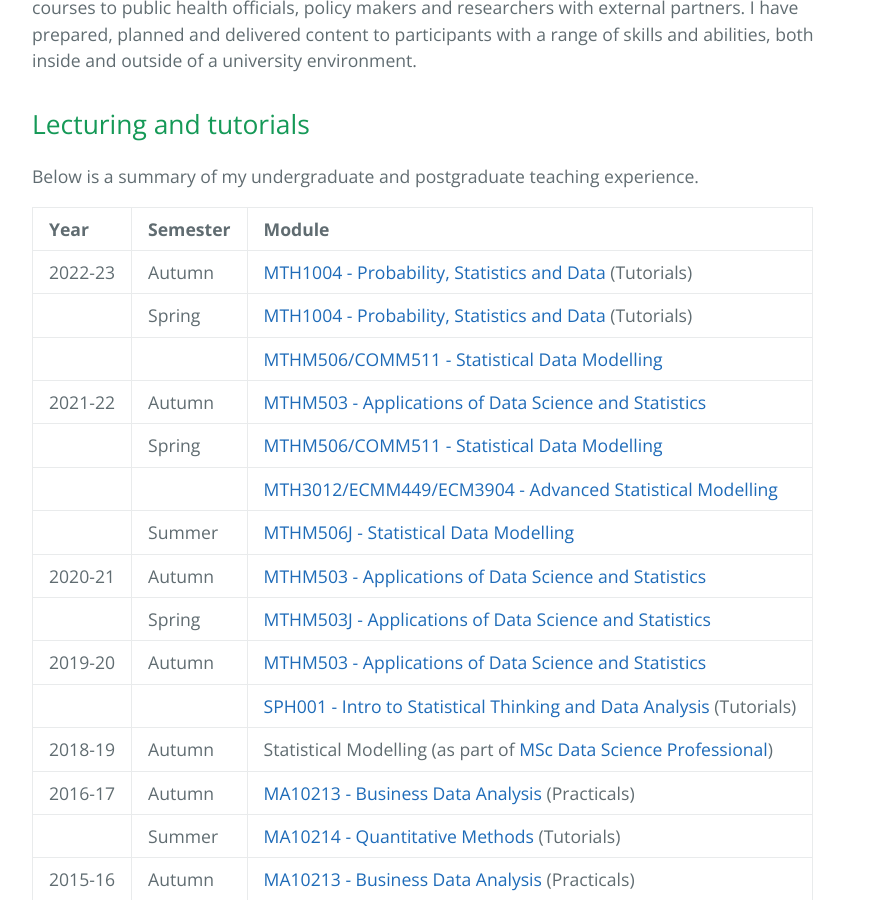
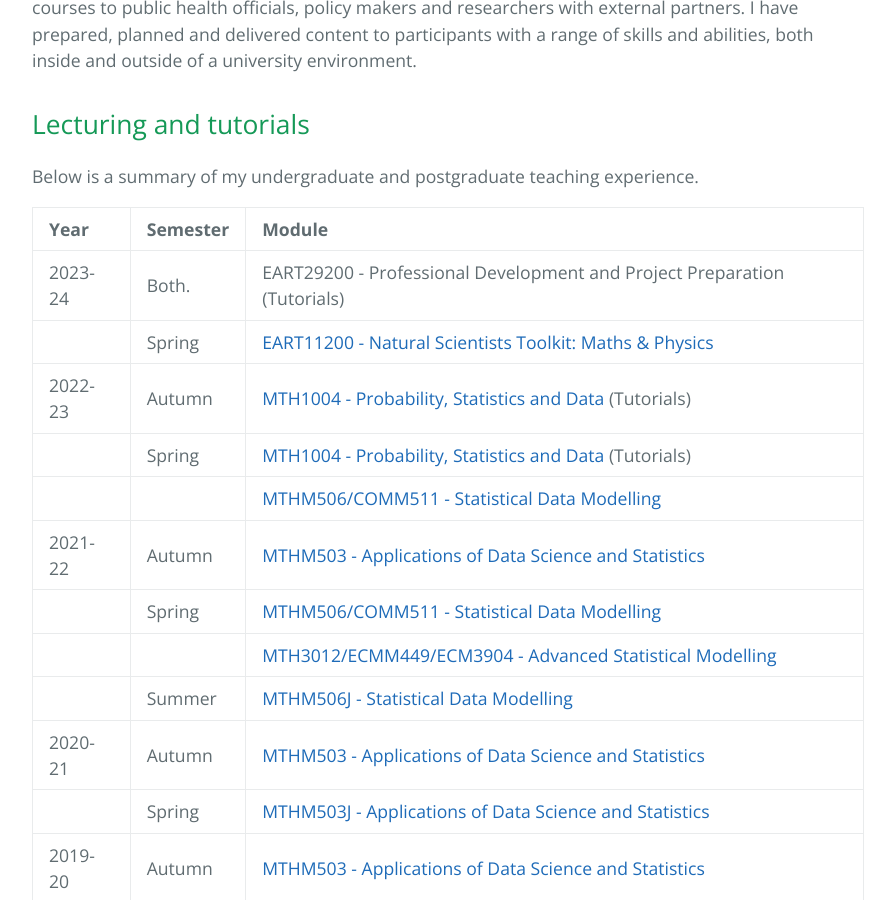
Before and after one commit to matthewllthomas/matthewllthomas.github.io, a Jekyll site: the page built from teaching/index.md, in a window 1280 px wide and 900 px high, scrolled down 494 px. Shown: the whole window, without its empty margins (192-1087 px from the left). Built offline with Jekyll 4.4.1, drawn with Linux system fonts in a browser that asks for light colours; the repository's description, which GitHub fills in, is left out.

Commit message:
Update index.md

```diff
--- a/teaching/index.md
+++ b/teaching/index.md
@@ -13,6 +13,8 @@ Below is a summary of my undergraduate and postgraduate teaching experience.
 
 | Year        | Semester          | Module |
 |:-------------|:--------------|:------|
+| 2023-24  | Both.         | EART29200 - Professional Development and Project Preparation (Tutorials) |
+|                | Spring       | [EART11200 - Natural Scientists Toolkit: Maths & Physics](https://www.manchester.ac.uk/study/undergraduate/courses/2025/12124/bsc-environmental-science/course-details/EART11200#course-unit-details) |
 | 2022-23  | Autumn     | [MTH1004 - Probability, Statistics and Data](https://intranet.exeter.ac.uk/emps/studentinfo/subjects/mathematics/modules/2022/index.php/?moduleCode=MTH1004) (Tutorials)|
 |                 | Spring      | [MTH1004 - Probability, Statistics and Data](https://intranet.exeter.ac.uk/emps/studentinfo/subjects/mathematics/modules/2022/index.php/?moduleCode=MTH1004) (Tutorials)|
 |                 |                 | [MTHM506/COMM511 - Statistical Data Modelling](https://intranet.exeter.ac.uk/emps/studentinfo/subjects/mathematics/modules/2022/index.php/?moduleCode=MTHM506)  |
```
